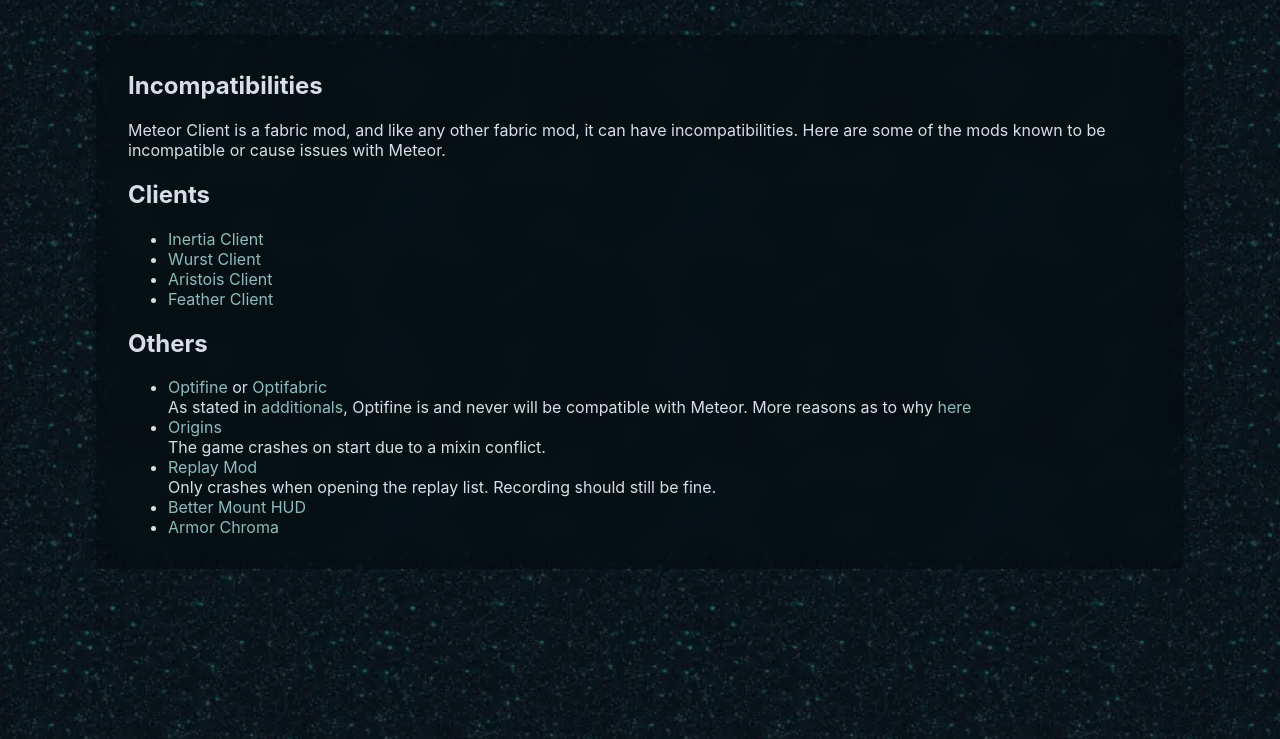
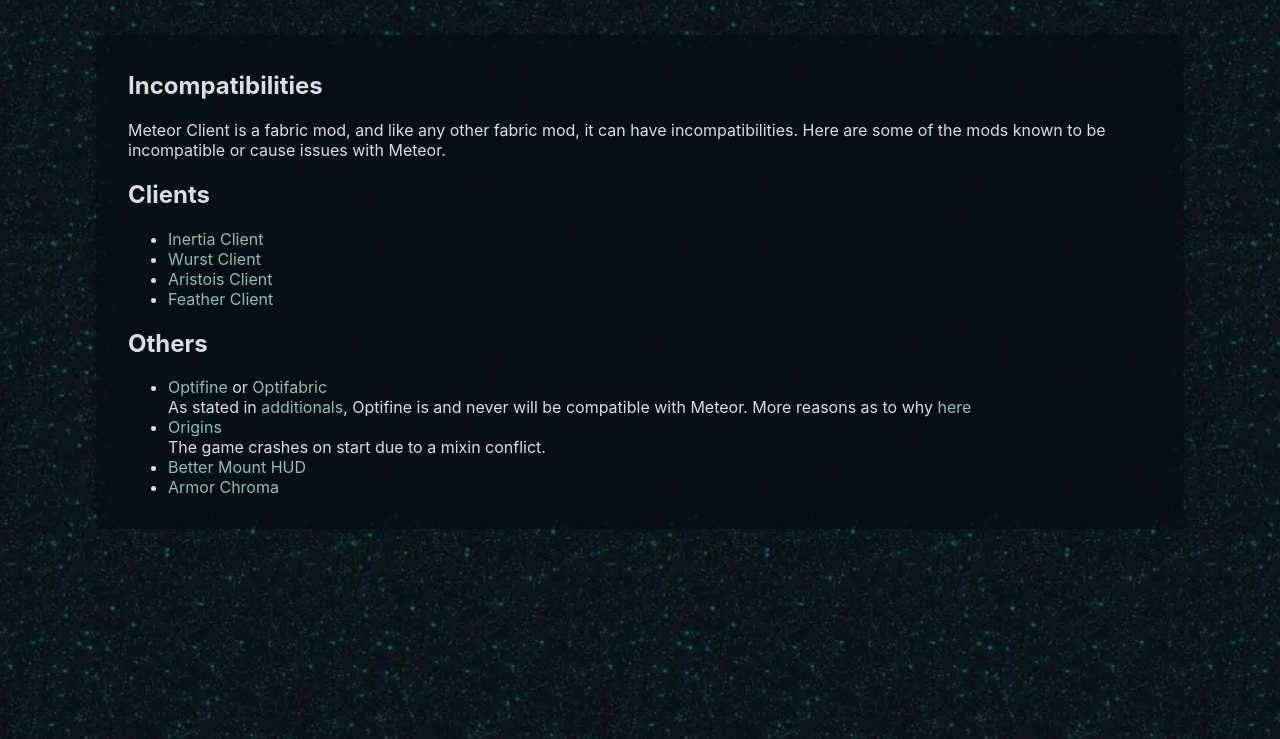
Before and after one commit to AntiCope/anticope.ml, a Gatsby site: page /incompatibilities in a window 1280 px wide. Shown: the part 61-800 px from the top of the page. Built offline with nearby package versions, Linux system fonts and the light colour scheme; Gatsby itself is replaced by a stand-in of ours.

Commit message:
Remove ReplayMod from Incompatibilities
Closes #17

```diff
--- a/src/pages/incompatibilities.js
+++ b/src/pages/incompatibilities.js
@@ -33,7 +33,6 @@
                 <ul>
                     <li><a href="https://optifine.net/home">Optifine</a> or <a href="https://www.curseforge.com/minecraft/mc-mods/optifabric">Optifabric</a><br /> As stated in <a href="/pages/MeteorAdditionals.html">additionals</a>, Optifine is and never will be compatible with Meteor. More reasons as to why <a href="https://lambdaurora.dev/optifine_alternatives">here</a></li>
                     <li><a href="https://www.curseforge.com/minecraft/mc-mods/origins">Origins</a><br /> The game crashes on start due to a mixin conflict. </li>
-                    <li><a href="https://www.replaymod.com/">Replay Mod</a><br />Only crashes when opening the replay list. Recording should still be fine.</li>
                     <li><a href="https://www.curseforge.com/minecraft/mc-mods/better-mount-hud">Better Mount HUD</a></li>
                     <li><a href="https://www.curseforge.com/minecraft/mc-mods/armor-chroma-for-fabric">Armor Chroma</a></li>
                 </ul>
```
